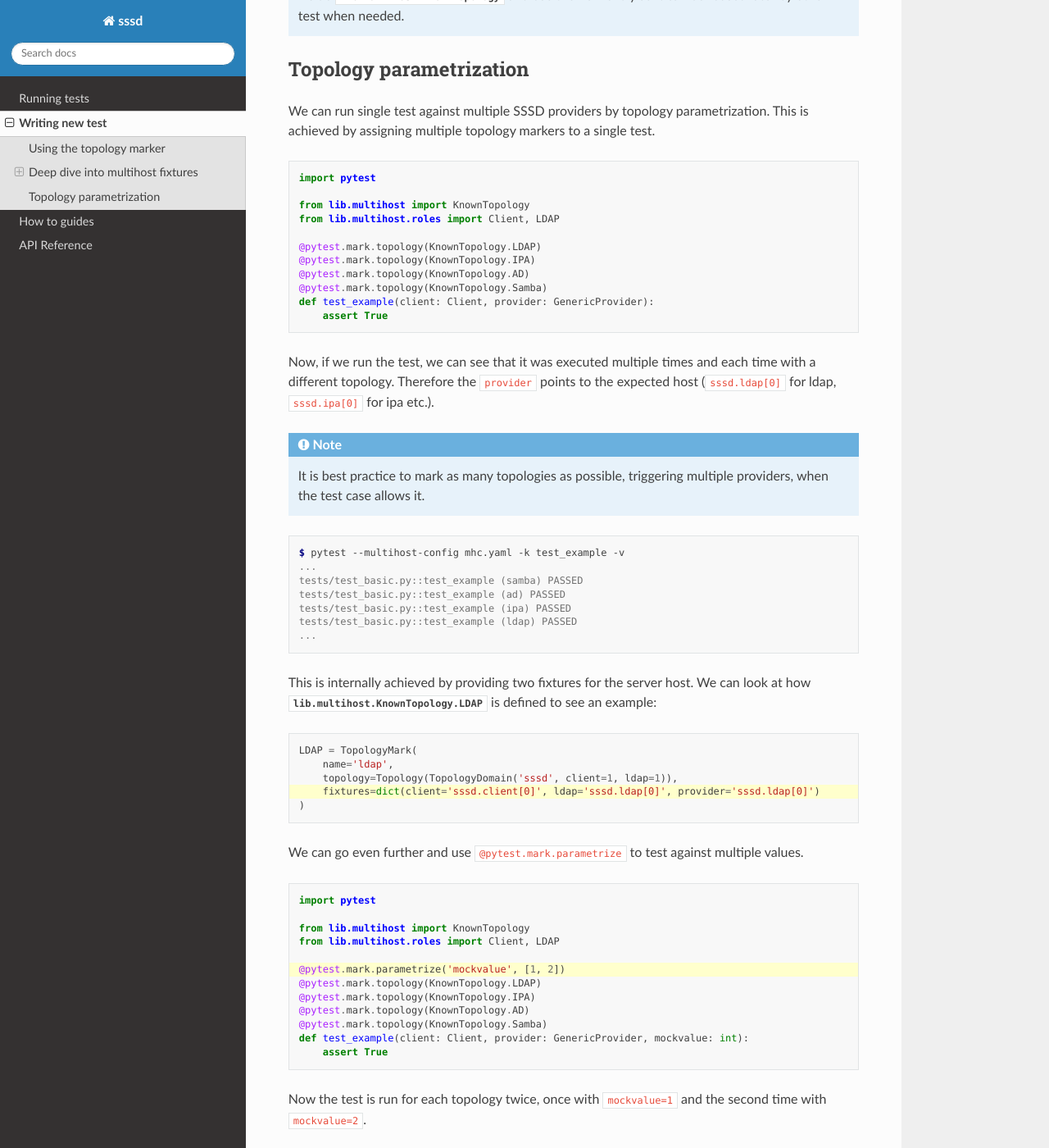
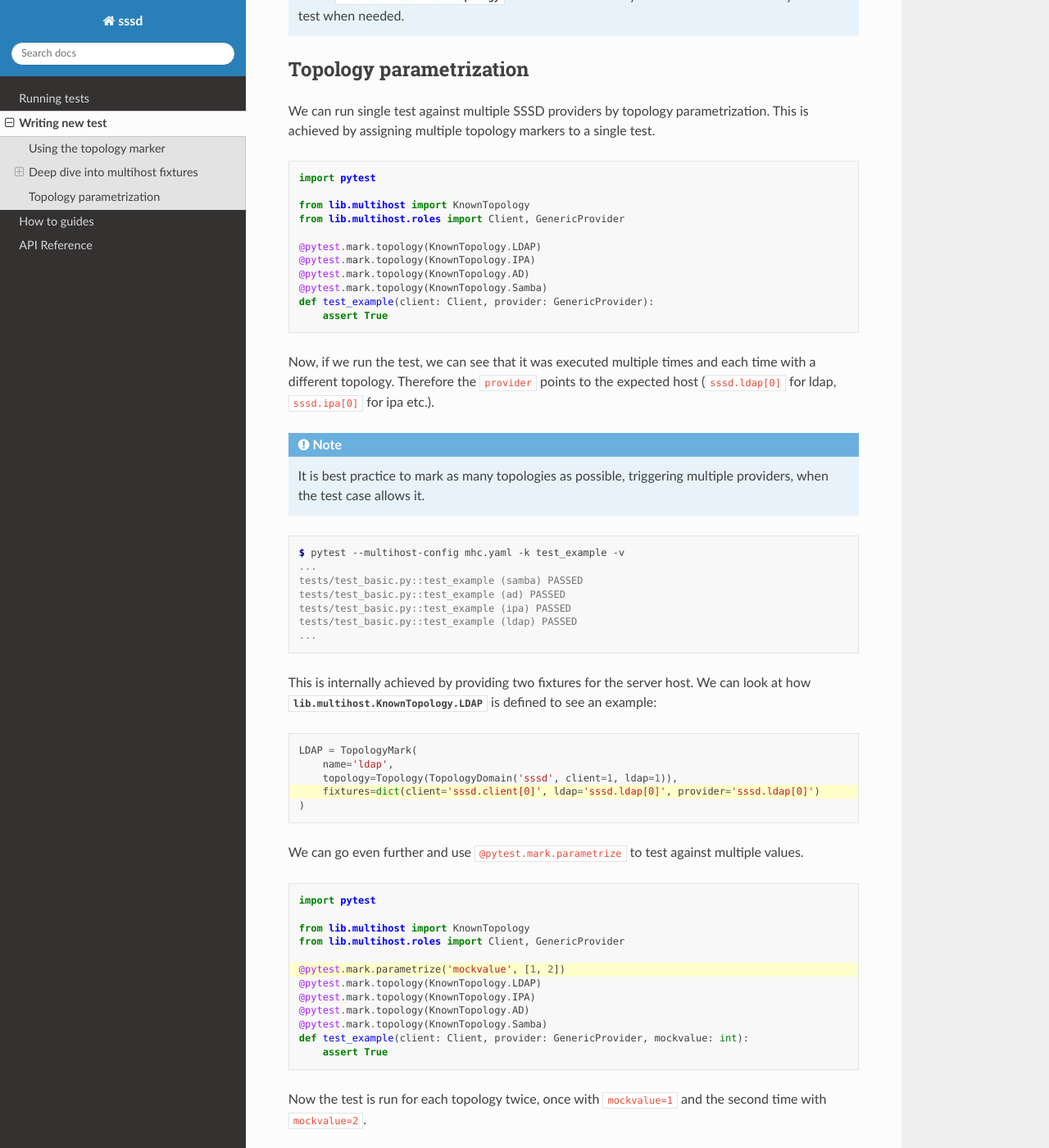
Before and after one commit to spoore1/sssd-tests-poc, a Sphinx documentation site: the page built from docs/writing-tests.rst, in a window 1280 px wide and 1400 px high, scrolled down 5051 px. Shown: the whole window at 82% size. Built offline with Sphinx 7.4.7 and the Read the Docs theme 2.0.0, drawn with Linux system fonts in a browser that asks for light colours.

Commit message:
Add correct import to examples for parametrized topology

```diff
--- a/docs/writing-tests.rst
+++ b/docs/writing-tests.rst
@@ -280,7 +280,7 @@
     import pytest
 
     from lib.multihost import KnownTopology
-    from lib.multihost.roles import Client, LDAP
+    from lib.multihost.roles import Client, GenericProvider
 
     @pytest.mark.topology(KnownTopology.LDAP)
     @pytest.mark.topology(KnownTopology.IPA)
@@ -330,7 +330,7 @@
     import pytest
 
     from lib.multihost import KnownTopology
-    from lib.multihost.roles import Client, LDAP
+    from lib.multihost.roles import Client, GenericProvider
 
     @pytest.mark.parametrize('mockvalue', [1, 2])
     @pytest.mark.topology(KnownTopology.LDAP)
@@ -370,7 +370,7 @@
         import pytest
 
         from lib.multihost import KnownTopologyGroup
-        from lib.multihost.roles import Client, LDAP
+        from lib.multihost.roles import Client, GenericProvider
 
         @pytest.mark.parametrize('mockvalue', [1, 2])
         @pytest.mark.topology(KnownTopologyGroup.AnyProvider)
```
Also changed, not shown: docs/guides/using-roles.rst (+6 -6 lines).
